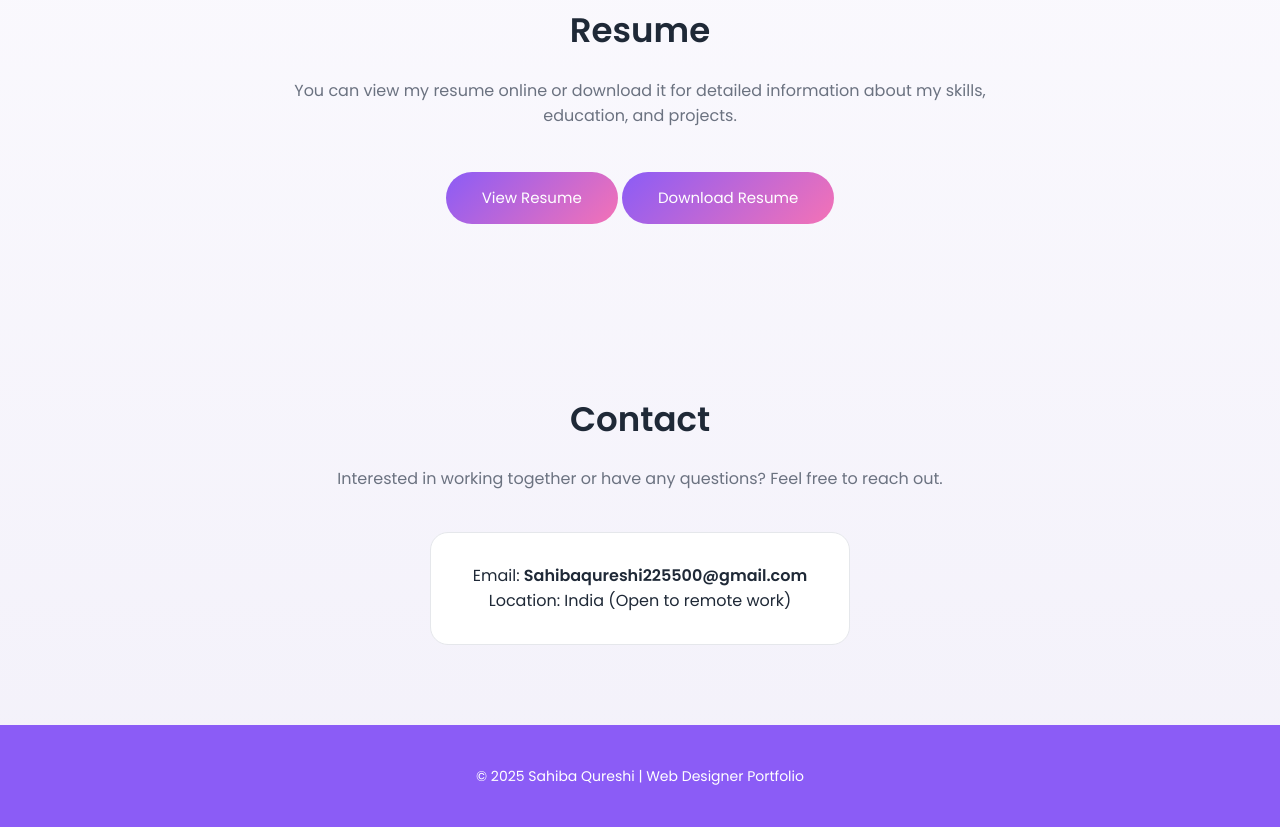
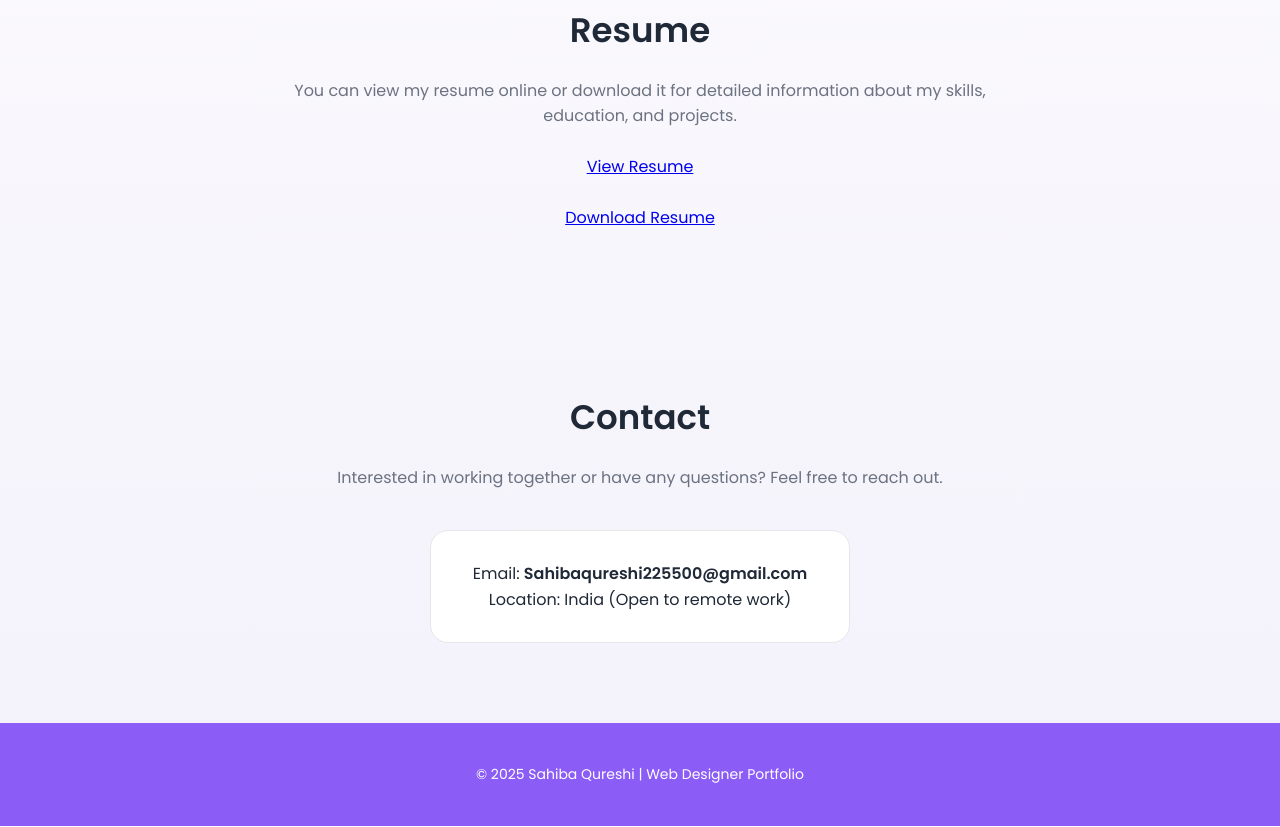
Before and after one commit to sahiba-design/portfolio, a plain HTML site: page index.html in a window 1280 px wide. Shown: the part 1692-2519 px from the top of the page. Drawn offline with Linux system fonts and the light colour scheme.

Commit message:
Update style.css

```diff
--- a/style.css
+++ b/style.css
@@ -298,14 +298,14 @@ input[name^="slide"] {
 /* RESUME */
 
 .resume-section .btn {
-  display: inline-block;
+
+  display: flex;
+  flex-direction: column;
+  gap: 14px;
+  align-items: center;
   margin-top: 25px;
-  padding: 14px 36px;
-  background: linear-gradient(135deg, #8b5cf6, #f472b6);
-  color: #fff;
-  border-radius: 30px;
-  text-decoration: none;
-  font-size: 15px;
+
+
 }
 
 /* CONTACT */
```
